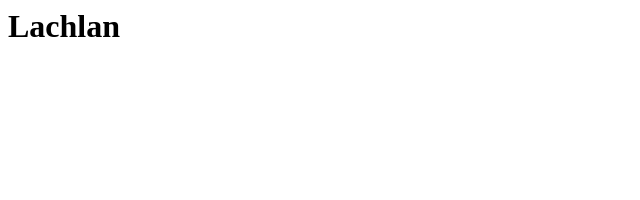
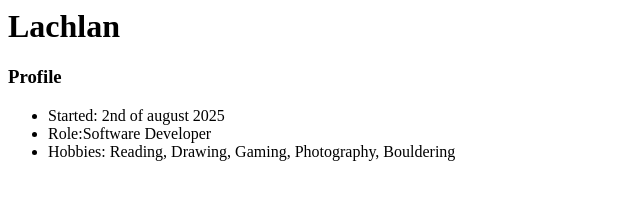
Before and after one commit to lachlanltafe/lachlanltafe.github.io, a plain HTML site: page index.html in a window 1280 px wide. Shown: the whole page, without its empty margins (0-640 px from the left). Drawn offline with Linux system fonts and the light colour scheme.

Commit message:
updated index.html

```diff
--- a/index.html
+++ b/index.html
@@ -1 +1,7 @@
 <h1>Lachlan</h1>
+<h3>Profile</h3>
+<ul>
+    <li>Started: 2nd of august 2025</li>
+    <li>Role:Software Developer</li>
+    <li>Hobbies: Reading, Drawing, Gaming, Photography, Bouldering</li>
+    </ul>
```
